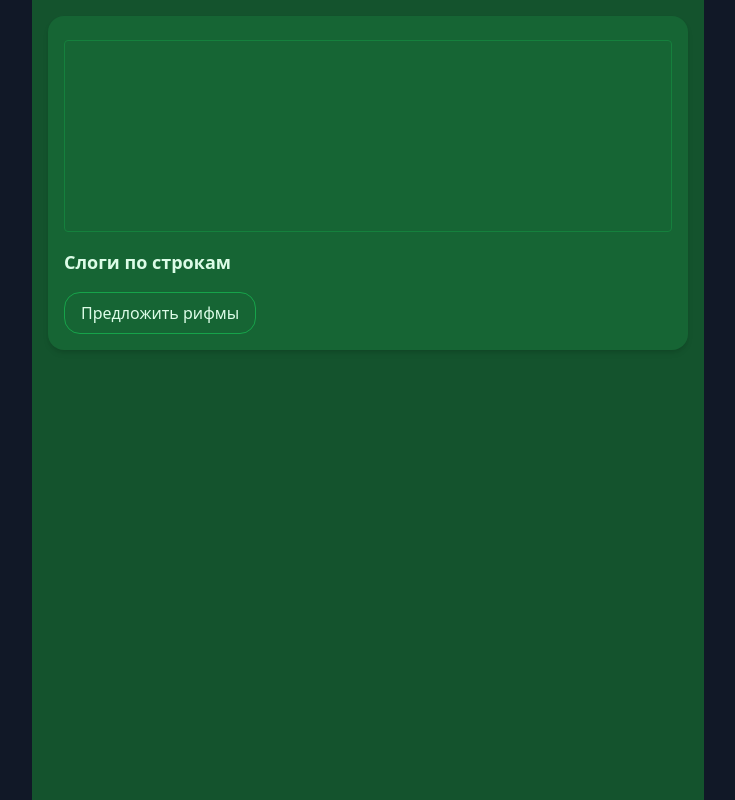
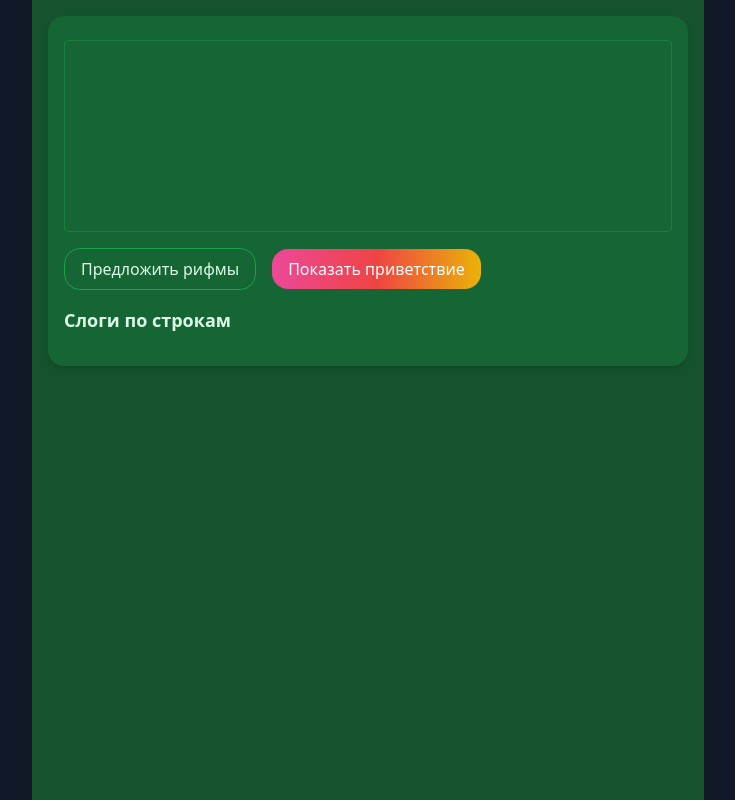
Before and after one commit to Romkhaz/Rhyme-editor, a React (Vite) app: page / in a window 1280 px wide. Shown: the whole page, without its empty margins (272-1007 px from the left). Built offline with nearby package versions, Linux system fonts and the light colour scheme.

Commit message:
Olya greetings

```diff
--- a/src/TextEditor.jsx
+++ b/src/TextEditor.jsx
@@ -8,6 +8,7 @@ export default function TextEditor() {
     const editorRef = useRef(null);
     const [syllableCounts, setSyllableCounts] = useState([]);
     const [rhymes, setRhymes] = useState([]);
+    const [showGreeting, setShowGreeting] = useState(false);
 
     const countSyllablesInLine = (line) => {
         if (!line.trim()) return 0;
@@ -55,6 +56,21 @@ export default function TextEditor() {
                         data-placeholder="Напишите здесь..."
                     />
 
+                    <div className="mt-4 flex flex-wrap items-center space-x-4">
+                        <Button variant="outline" onClick={fetchRhymes} className="border-green-600 text-green-100">
+                            Предложить рифмы
+                        </Button>
+                        <Button variant="solid" onClick={() => setShowGreeting(true)} className="bg-gradient-to-r from-pink-500 via-red-500 to-yellow-500 text-white">
+                            Показать приветствие
+                        </Button>
+                    </div>
+
+                    {showGreeting && (
+                        <div className="mt-4 p-4 bg-gradient-to-r from-pink-500 via-red-500 to-yellow-500 text-white text-lg font-bold rounded-lg animate-pulse">
+                            привет, Оля
+                        </div>
+                    )}
+
                     <div className="mt-4">
                         <h3 className="text-lg font-semibold">Слоги по строкам</h3>
                         <ul className="list-disc list-inside">
@@ -65,11 +81,8 @@ export default function TextEditor() {
                     </div>
 
                     <div className="mt-4">
-                        <Button variant="outline" onClick={fetchRhymes} className="border-green-600 text-green-100">
-                            Предложить рифмы
-                        </Button>
                         {rhymes.length > 0 && (
-                            <div className="mt-2">
+                            <div>
                                 <h3 className="text-lg font-semibold">Рифмы для слова</h3>
                                 <ul className="list-disc list-inside">
                                     {rhymes.map((rhyme, idx) => (
```
